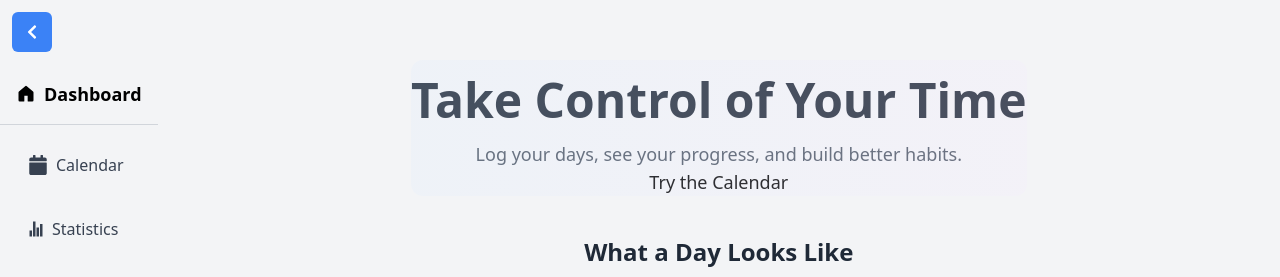
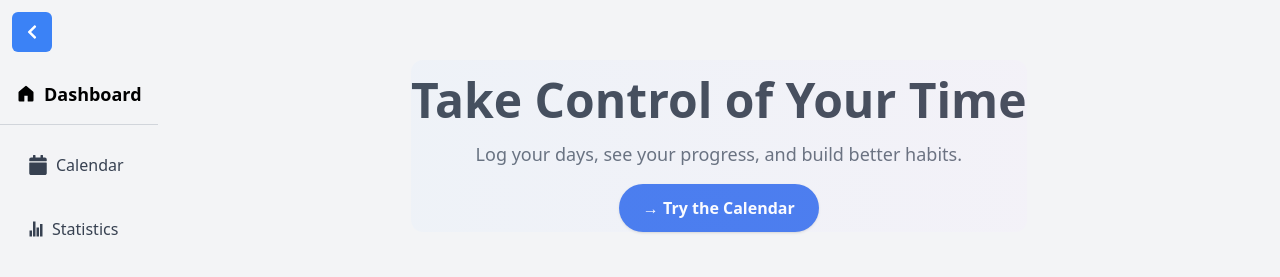
Before and after one commit to Julobulo/Calendar-React, a React (Vite) app in the folder calendar/: page / in a window 1280 px wide. Shown: the top 277 px of the page. Built offline with nearby package versions, Linux system fonts and the light colour scheme; no server answers.

Commit message:
fix signup button (made scroll to bottom for top try calendar button) in Home.tsx

```diff
--- a/calendar/src/components/Home.tsx
+++ b/calendar/src/components/Home.tsx
@@ -232,6 +232,18 @@ const chartData = mockActivities.map((activity) => {
   return dayData;
 });
 
+const scrollToSignup = () => {
+  const el = document.getElementById("signup");
+  if (el) {
+    el.scrollIntoView({ behavior: "smooth" });
+
+    setTimeout(() => {
+      el.classList.add("pop-on-scroll");
+      setTimeout(() => el.classList.remove("pop-on-scroll"), 800);
+    }, 600);
+  }
+};
+
 const Home = () => {
   const [selectedLocation, setSelectedLocation] = useState<{ name: string, lat: number, lng: number } | null>({ name: "Home in Paris", lat: 48.8566, lng: 2.3522 });
   const isSavingLocation = false;
@@ -239,6 +251,19 @@ const Home = () => {
   const handleClick = () => { };
   return (
     <div className="flex flex-col gap-10 items-center justify-center p-10 pt-5 max-w-4xl mx-auto">
+      <style>
+        {`
+    @keyframes pop {
+      0% { transform: scale(1); }
+      50% { transform: scale(1.15); }
+      100% { transform: scale(1); }
+    }
+
+    .pop-on-scroll {
+      animation: pop 0.8s ease;
+    }
+  `}
+      </style>
       {/* Hero Section */}
       <section className="text-center space-y-4 relative">
         <div className="absolute inset-0 bg-gradient-to-r from-blue-100 to-purple-100 opacity-20 pointer-events-none rounded-xl" />
@@ -248,9 +273,9 @@ const Home = () => {
         <p className="text-lg text-gray-600">
           Log your days, see your progress, and build better habits.
         </p>
-        <a href="/calendar" className="mt-4 text-lg px-6 py-3 rounded-2xl">
-          Try the Calendar
-        </a>
+        <button
+          className="inline-block px-6 py-3 rounded-full bg-blue-600 hover:bg-blue-700 text-white font-semibold shadow transition"
+          onClick={scrollToSignup}>→ Try the Calendar</button>
       </section>
 
       <div className="w-full">
@@ -569,26 +594,26 @@ const Home = () => {
 
       {/* Features */}
       < section className="space-y-6" >
-        <h2 className="text-2xl font-semibold mb-4">Features</h2>
+        <h2 className="text-2xl font-semibold text-gray-800 mb-4 text-center">Features</h2>
         <div className="grid md:grid-cols-3 gap-6">
           <Card className="p-4 text-center hover:scale-[1.03] transition-transform">
             <CardContent>
               <div className="text-3xl">📅</div>
-              <h3 className="font-semibold mt-2">📅 Log Each Day</h3>
+              <h3 className="font-semibold mt-2">Log Each Day</h3>
               <p className="text-sm mt-1">Add activities, time, and notes — it's quick and flexible</p>
             </CardContent>
           </Card>
           <Card className="p-4 text-center hover:scale-[1.03] transition-transform">
             <CardContent>
               <div className="text-3xl">📊</div>
-              <h3 className="font-semibold mt-2">📊 View Your Progress</h3>
+              <h3 className="font-semibold mt-2">View Your Progress</h3>
               <p className="text-sm mt-1">Visualize your habits over time with clean charts</p>
             </CardContent>
           </Card>
           <Card className="p-4 text-center hover:scale-[1.03] transition-transform">
             <CardContent>
               <div className="text-3xl">🧠</div>
-              <h3 className="font-semibold mt-2">🧠 Stay Accountable</h3>
+              <h3 className="font-semibold mt-2">Stay Accountable</h3>
               <p className="text-sm mt-1">Seeing your data helps you stay consistent</p>
             </CardContent>
           </Card>
@@ -598,10 +623,11 @@ const Home = () => {
       <div className="text-center mt-8">
         <p className="text-gray-500 text-sm mb-4">Try it yourself — head to your calendar and start logging today.</p>
         <a
-          href="/calendar"
+          id="signup"
+          href="https://api.calendar.jules.tf/oauth/google"
           className="inline-block px-6 py-3 rounded-full bg-blue-600 hover:bg-blue-700 text-white font-semibold shadow transition"
         >
-          → Go to Calendar
+          → Sign up
         </a>
       </div>
     </div >
```
